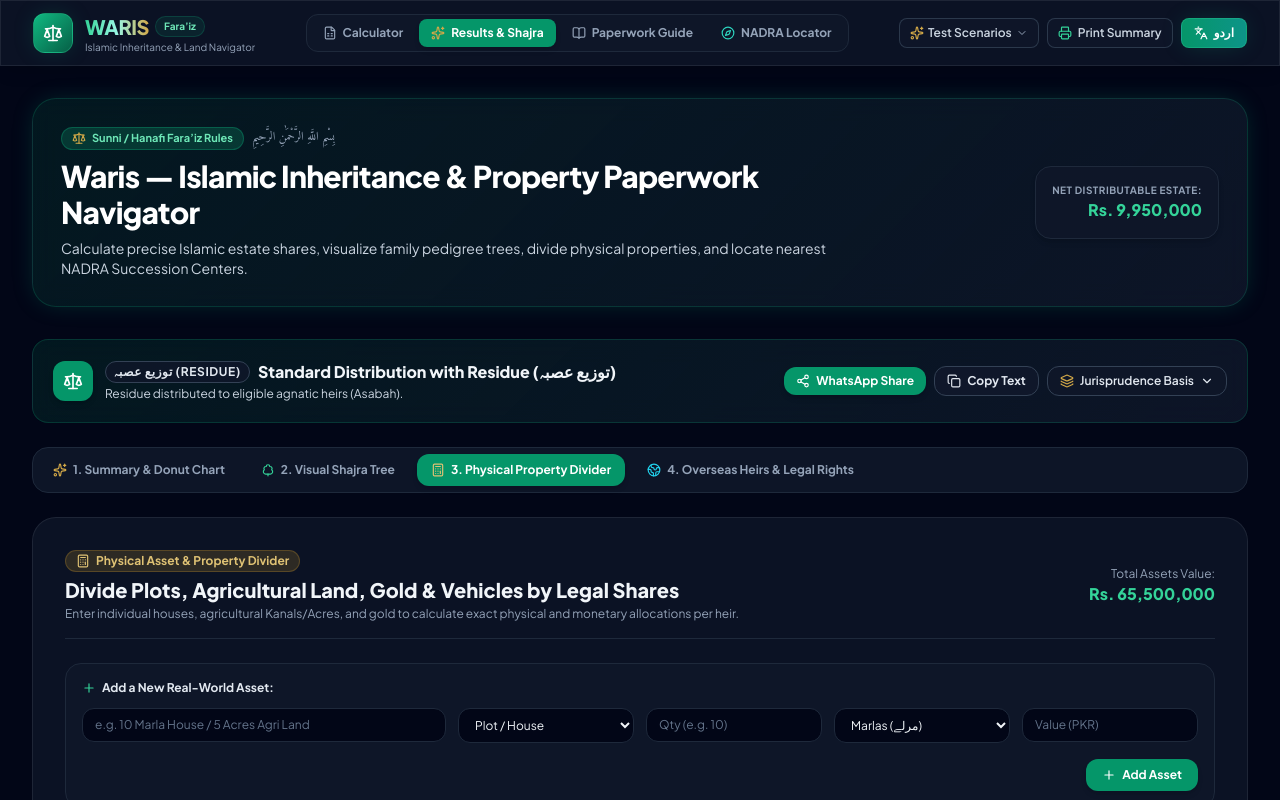
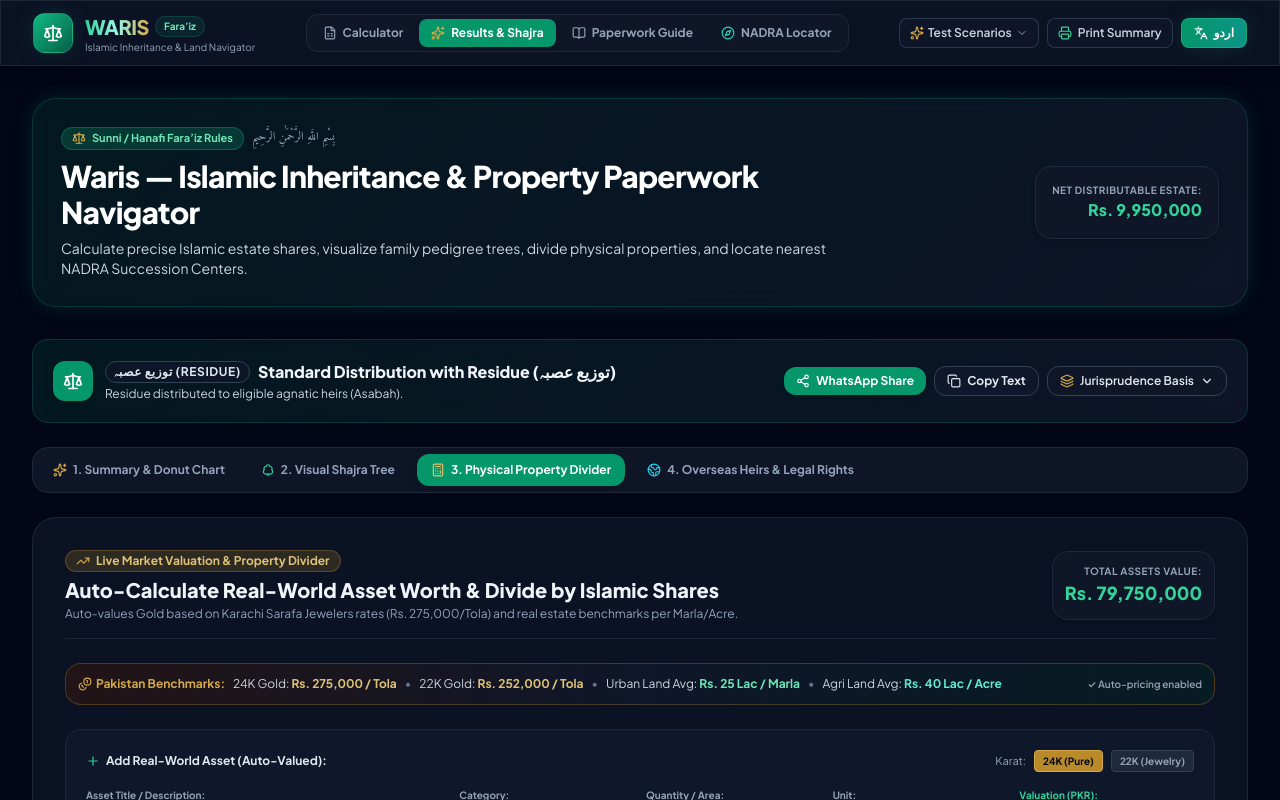
Before and after one commit to tajmomin/waris-app, a React (Vite) app: page / in a window 1280 px wide. Both pictures are taken after a click on the button "Asset Divider". Shown: the top 800 px of the page. Built offline with nearby package versions, Linux system fonts and the light colour scheme; a web font is replaced by a local one.

Commit message:
Add Live Pakistani Market Auto-Pricing Engine for Gold (Sarafa rates), Urban Houses (Marlas/Kanals), and Agricultural Land

```diff
--- a/src/components/AssetBreakdownCalculator.jsx
+++ b/src/components/AssetBreakdownCalculator.jsx
@@ -1,4 +1,4 @@
-import React, { useState } from 'react';
+import React, { useState, useEffect } from 'react';
 import {
   Building2,
   Coins,
@@ -11,48 +11,130 @@
   Calculator,
   ArrowRight,
   Scale,
+  RefreshCw,
+  TrendingUp,
+  CheckCircle2,
 } from 'lucide-react';
 import { formatPKR } from '../utils/inheritanceCalculator';
+
+// Benchmark market rates in Pakistan (August 2026)
+export const PAKISTAN_MARKET_RATES = {
+  gold_24k_tola: 275000,
+  gold_22k_tola: 252000,
+  gold_24k_gram: 23577,
+  silver_tola: 3050,
+  property_marla_avg: 2500000, // 25 Lacs per Marla average urban
+  property_kanal_avg: 50000000, // 5 Crore per Kanal urban
+  property_sqyard_avg: 120000, // 1.2 Lacs per Sq. Yard (Karachi)
+  agri_acre_avg: 4000000, // 40 Lacs per Acre
+  agri_kanal_avg: 500000, // 5 Lacs per Kanal agri
+  vehicle_avg: 4000000, // 40 Lacs average sedan
+};
 
 export default function AssetBreakdownCalculator({ results, lang }) {
   const [assets, setAssets] = useState([
     {
       id: '1',
-      category: 'property', // 'property' | 'agri' | 'gold' | 'bank' | 'vehicle'
-      titleEn: 'Residential House (1 Kanal - DHA Lahore)',
-      titleUr: 'رہائشی مکان (1 کنال - ڈی ایچ اے لاہور)',
-      unitType: 'Kanal',
-      unitQuantity: 1, // 1 Kanal = 20 Marlas
-      unitConversion: 20, // 20 Marlas
-      estimatedPkr: 45000000,
+      category: 'property',
+      titleEn: 'Residential House (1 Kanal - DHA)',
+      titleUr: 'رہائشی مکان (1 کنال - ڈی ایچ اے)',
+      unitType: 'Kanals',
+      unitQuantity: 1,
+      estimatedPkr: 50000000,
+      autoPriced: true,
     },
     {
       id: '2',
       category: 'agri',
-      titleEn: 'Agricultural Land (Tehsil Depalpur / Okara)',
-      titleUr: 'زرعی اراضی (تحصیل دیپالپور)',
+      titleEn: 'Agricultural Land (4 Acres - Punjab)',
+      titleUr: 'زرعی اراضی (4 ایکڑ / قلعے)',
       unitType: 'Acres',
-      unitQuantity: 4, // 4 Acres = 32 Kanals
-      unitConversion: 32, // 32 Kanals
+      unitQuantity: 4,
       estimatedPkr: 16000000,
+      autoPriced: true,
     },
     {
       id: '3',
       category: 'gold',
-      titleEn: 'Gold Jewelry (Zewar)',
-      titleUr: 'طلائی زیورات (سونا)',
+      titleEn: '24K Gold Jewelry (50 Tolas)',
+      titleUr: 'طلائی زیورات 24 قیراط (50 تولے)',
       unitType: 'Tolas',
-      unitQuantity: 18,
-      unitConversion: 18,
-      estimatedPkr: 4500000,
+      unitQuantity: 50,
+      estimatedPkr: 13750000,
+      autoPriced: true,
     },
   ]);
 
   const [newTitle, setNewTitle] = useState('');
-  const [newCategory, setNewCategory] = useState('property');
-  const [newQty, setNewQty] = useState('');
-  const [newUnit, setNewUnit] = useState('Marlas');
-  const [newVal, setNewVal] = useState('');
+  const [newCategory, setNewCategory] = useState('gold');
+  const [newQty, setNewQty] = useState('50');
+  const [newUnit, setNewUnit] = useState('Tolas');
+  const [newVal, setNewVal] = useState('13750000');
+  const [goldKarat, setGoldKarat] = useState('24k'); // '24k' | '22k'
+  const [useAutoRate, setUseAutoRate] = useState(true);
+
+  // Helper to compute automatic valuation based on category and quantity
+  const calculateBenchmarkValue = (category, qty, unit, karat = '24k') => {
+    const q = Number(qty) || 0;
+    if (q <= 0) return 0;
+
+    if (category === 'gold') {
+      if (unit === 'Tolas') {
+        const rate = karat === '24k' ? PAKISTAN_MARKET_RATES.gold_24k_tola : PAKISTAN_MARKET_RATES.gold_22k_tola;
+        return q * rate;
+      }
+      if (unit === 'Grams') {
+        return q * PAKISTAN_MARKET_RATES.gold_24k_gram;
+      }
+    } else if (category === 'silver') {
+      return q * PAKISTAN_MARKET_RATES.silver_tola;
+    } else if (category === 'property') {
+      if (unit === 'Marlas') return q * PAKISTAN_MARKET_RATES.property_marla_avg;
+      if (unit === 'Kanals') return q * PAKISTAN_MARKET_RATES.property_kanal_avg;
+      if (unit === 'Sq. Yards') return q * PAKISTAN_MARKET_RATES.property_sqyard_avg;
+      if (unit === 'Units') return q * 30000000;
+    } else if (category === 'agri') {
+      if (unit === 'Acres') return q * PAKISTAN_MARKET_RATES.agri_acre_avg;
+      if (unit === 'Kanals') return q * PAKISTAN_MARKET_RATES.agri_kanal_avg;
+      if (unit === 'Marlas') return q * (PAKISTAN_MARKET_RATES.agri_kanal_avg / 20);
+    } else if (category === 'vehicle') {
+      return q * PAKISTAN_MARKET_RATES.vehicle_avg;
+    }
+    return 0;
+  };
+
+  // Whenever category, qty, unit, or gold karat changes, update estimated value if auto-rate is active
+  useEffect(() => {
+    if (useAutoRate) {
+      const benchmark = calculateBenchmarkValue(newCategory, newQty, newUnit, goldKarat);
+      if (benchmark > 0) {
+        setNewVal(benchmark.toString());
+      }
+    }
+  }, [newCategory, newQty, newUnit, goldKarat, useAutoRate]);
+
+  // Adjust unit types when category changes
+  const handleCategoryChange = (cat) => {
+    setNewCategory(cat);
+    if (cat === 'gold') {
+      setNewUnit('Tolas');
+      if (!newTitle || newTitle.includes('House') || newTitle.includes('Land')) {
+        setNewTitle('Gold Jewelry / Biscuits');
+      }
+    } else if (cat === 'property') {
+      setNewUnit('Marlas');
+      setNewTitle('Residential House / Plot');
+    } else if (cat === 'agri') {
+      setNewUnit('Acres');
+      setNewTitle('Agricultural Farm Land');
+    } else if (cat === 'vehicle') {
+      setNewUnit('Units');
+      setNewTitle('Motor Vehicle (Car/Jeep)');
+    } else if (cat === 'bank') {
+      setNewUnit('PKR');
+      setNewTitle('Bank Deposit / Prize Bonds');
+    }
+  };
 
   if (!results || !results.heirsList) return null;
   const { heirsList } = results;
@@ -61,21 +143,28 @@
 
   const handleAddAsset = (e) => {
     e.preventDefault();
-    if (!newTitle.trim()) return;
+    const finalTitle = newTitle.trim() || `${newQty} ${newUnit} ${newCategory.toUpperCase()}`;
+    let finalVal = Number(newVal);
+
+    // If value is 0 or empty, compute benchmark automatically
+    if (!finalVal || finalVal <= 0) {
+      finalVal = calculateBenchmarkValue(newCategory, newQty, newUnit, goldKarat);
+    }
 
     const newAsset = {
       id: Date.now().toString(),
       category: newCategory,
-      titleEn: newTitle,
-      titleUr: newTitle,
+      titleEn: finalTitle,
+      titleUr: finalTitle,
       unitType: newUnit,
       unitQuantity: Number(newQty) || 1,
-      estimatedPkr: Number(newVal) || 0,
+      estimatedPkr: finalVal,
+      autoPriced: useAutoRate,
     };
 
     setAssets([...assets, newAsset]);
     setNewTitle('');
-    setNewQty('');
+    setNewQty('1');
     setNewVal('');
   };
 
@@ -85,131 +174,241 @@
 
   return (
     <div className="glass-panel p-6 sm:p-8 rounded-3xl border border-slate-800 space-y-6">
-      {/* Header */}
+      {/* Header with Live Valuation Indicator */}
       <div className="flex flex-col sm:flex-row sm:items-center justify-between gap-3 border-b border-slate-800 pb-4">
         <div>
           <div className="flex items-center gap-2">
             <span className="text-xs px-2.5 py-0.5 rounded-full bg-gold-500/20 text-gold-300 font-bold border border-gold-500/30 flex items-center gap-1.5">
-              <Calculator className="w-3.5 h-3.5" />
-              <span>{lang === 'ur' ? 'جائیداد و اثاثہ جات تقسیم کار' : 'Physical Asset & Property Divider'}</span>
+              <TrendingUp className="w-3.5 h-3.5 text-gold-400" />
+              <span>{lang === 'ur' ? 'لائیو مارکیٹ ریٹ و اثاثہ جات تقسیم کار' : 'Live Market Valuation & Property Divider'}</span>
             </span>
           </div>
           <h3 className="text-lg sm:text-xl font-extrabold text-slate-100 mt-1">
             {lang === 'ur'
-              ? 'مکان، زرعی اراضی، سونا اور گاڑیوں کی شرعی تقسیم'
-              : 'Divide Plots, Agricultural Land, Gold & Vehicles by Legal Shares'}
+              ? 'موجودہ ملکی مارکیٹ ریٹ کے مطابق سونا، مکان اور اراضی کی تقسیم'
+              : 'Auto-Calculate Real-World Asset Worth & Divide by Islamic Shares'}
           </h3>
           <p className="text-xs text-slate-400 mt-0.5">
             {lang === 'ur'
-              ? 'اپنے مکانات، پلاٹس اور زیورات درج کریں اور دیکھیں کہ ہر وارث کو کتنا رقبہ اور حصہ ملتا ہے۔'
-              : 'Enter individual houses, agricultural Kanals/Acres, and gold to calculate exact physical and monetary allocations per heir.'}
+              ? 'سونے کے موجودہ صرافہ ریٹ (2,75,000 روپے فی تولہ) اور رئیل اسٹیٹ اوسط پر مبنی خودکار مالی تخمینہ۔'
+              : 'Auto-values Gold based on Karachi Sarafa Jewelers rates (Rs. 275,000/Tola) and real estate benchmarks per Marla/Acre.'}
           </p>
         </div>
 
-        <div className="text-right">
-          <span className="text-xs text-slate-400 block">
+        <div className="text-left sm:text-right bg-slate-900/90 p-3 rounded-2xl border border-slate-800 shadow-md shrink-0">
+          <span className="text-[10px] text-slate-400 block font-bold uppercase tracking-wider">
             {lang === 'ur' ? 'اثاثہ جات کی کل مالیت:' : 'Total Assets Value:'}
           </span>
-          <span className="text-base font-extrabold text-emerald-400">
+          <span className="text-base sm:text-lg font-black text-emerald-400">
             {formatPKR(totalAssetValue)}
           </span>
         </div>
       </div>
 
+      {/* Live Market Rates Benchmark Ticker Bar */}
+      <div className="p-3 rounded-2xl bg-gradient-to-r from-amber-950/40 via-slate-900 to-emerald-950/40 border border-gold-500/30 flex flex-wrap items-center justify-between gap-2 text-xs">
+        <div className="flex items-center gap-2">
+          <span className="font-bold text-gold-400 flex items-center gap-1">
+            <Coins className="w-3.5 h-3.5" />
+            <span>{lang === 'ur' ? 'مارکیٹ ریٹس:' : 'Pakistan Benchmarks:'}</span>
+          </span>
+          <span className="text-slate-300">
+            24K Gold: <strong className="text-gold-300">Rs. 275,000 / Tola</strong>
+          </span>
+          <span className="text-slate-500">•</span>
+          <span className="text-slate-300">
+            22K Gold: <strong className="text-gold-300">Rs. 252,000 / Tola</strong>
+          </span>
+          <span className="text-slate-500 hidden md:inline">•</span>
+          <span className="text-slate-300 hidden md:inline">
+            Urban Land Avg: <strong className="text-emerald-300">Rs. 25 Lac / Marla</strong>
+          </span>
+          <span className="text-slate-500 hidden lg:inline">•</span>
+          <span className="text-slate-300 hidden lg:inline">
+            Agri Land Avg: <strong className="text-teal-300">Rs. 40 Lac / Acre</strong>
+          </span>
+        </div>
+
+        <span className="text-[10px] text-slate-400 font-semibold">
+          ✓ {lang === 'ur' ? 'آٹو کیلکولیشن فعال ہے' : 'Auto-pricing enabled'}
+        </span>
+      </div>
+
       {/* Add New Asset Form */}
-      <form onSubmit={handleAddAsset} className="p-4 rounded-2xl bg-slate-900/90 border border-slate-800 space-y-3">
+      <form onSubmit={handleAddAsset} className="p-4 sm:p-5 rounded-2xl bg-slate-900 border border-slate-800 space-y-4">
+        <div className="flex items-center justify-between">
           <span className="text-xs font-bold text-slate-200 flex items-center gap-1.5">
             <Plus className="w-3.5 h-3.5 text-emerald-400" />
-          <span>{lang === 'ur' ? 'نیا اثاثہ شامل کریں:' : 'Add a New Real-World Asset:'}</span>
+            <span>{lang === 'ur' ? 'نیا اثاثہ درج کریں:' : 'Add Real-World Asset (Auto-Valued):'}</span>
           </span>
 
+          {newCategory === 'gold' && (
+            <div className="flex items-center gap-2 text-xs">
+              <span className="text-slate-400 text-[11px]">{lang === 'ur' ? 'قیراط:' : 'Karat:'}</span>
+              <button
+                type="button"
+                onClick={() => setGoldKarat('24k')}
+                className={`px-2 py-0.5 rounded text-[10px] font-bold border transition ${
+                  goldKarat === '24k'
+                    ? 'bg-gold-500 text-slate-950 border-gold-400'
+                    : 'bg-slate-800 text-slate-400 border-slate-700'
+                }`}
+              >
+                24K (Pure)
+              </button>
+              <button
+                type="button"
+                onClick={() => setGoldKarat('22k')}
+                className={`px-2 py-0.5 rounded text-[10px] font-bold border transition ${
+                  goldKarat === '22k'
+                    ? 'bg-gold-500 text-slate-950 border-gold-400'
+                    : 'bg-slate-800 text-slate-400 border-slate-700'
+                }`}
+              >
+                22K (Jewelry)
+              </button>
+            </div>
+          )}
+        </div>
+
         <div className="grid grid-cols-1 sm:grid-cols-12 gap-3">
+          {/* Asset Title */}
           <div className="sm:col-span-4">
+            <label className="block text-[10px] text-slate-400 font-bold mb-1">
+              {lang === 'ur' ? 'اثاثہ کا نام / تفصیل:' : 'Asset Title / Description:'}
+            </label>
             <input
               type="text"
-              placeholder={lang === 'ur' ? 'مثلاً: 10 مرلہ مکان / 5 ایکڑ زرعی زمین' : 'e.g. 10 Marla House / 5 Acres Agri Land'}
+              placeholder={lang === 'ur' ? 'مثلاً: 50 تولہ سونا / 10 مرلہ مکان' : 'e.g. 50 Tola Gold / 1 Kanal House'}
               value={newTitle}
               onChange={(e) => setNewTitle(e.target.value)}
               className="w-full px-3 py-2 bg-slate-950 border border-slate-800 rounded-xl text-xs text-slate-100 placeholder-slate-500 focus:outline-none focus:border-emerald-500"
             />
           </div>
 
+          {/* Category */}
           <div className="sm:col-span-2">
+            <label className="block text-[10px] text-slate-400 font-bold mb-1">
+              {lang === 'ur' ? 'قسم:' : 'Category:'}
+            </label>
             <select
               value={newCategory}
-              onChange={(e) => setNewCategory(e.target.value)}
+              onChange={(e) => handleCategoryChange(e.target.value)}
               className="w-full px-3 py-2 bg-slate-950 border border-slate-800 rounded-xl text-xs text-slate-100 focus:outline-none focus:border-emerald-500"
             >
-              <option value="property">{lang === 'ur' ? 'رہائشی/کمرشل پلاٹ' : 'Plot / House'}</option>
+              <option value="gold">{lang === 'ur' ? 'سونا (Gold)' : 'Gold'}</option>
+              <option value="property">{lang === 'ur' ? 'رہائشی مکان / پلاٹ' : 'House / Plot'}</option>
               <option value="agri">{lang === 'ur' ? 'زرعی اراضی' : 'Agri Land'}</option>
-              <option value="gold">{lang === 'ur' ? 'سونا / زیورات' : 'Gold / Jewelry'}</option>
+              <option value="vehicle">{lang === 'ur' ? 'گاڑی / سواری' : 'Vehicle'}</option>
               <option value="bank">{lang === 'ur' ? 'بینک اکاؤنٹ' : 'Bank Balance'}</option>
-              <option value="vehicle">{lang === 'ur' ? 'گاڑی / سواری' : 'Vehicle'}</option>
             </select>
           </div>
 
+          {/* Quantity */}
           <div className="sm:col-span-2">
+            <label className="block text-[10px] text-slate-400 font-bold mb-1">
+              {lang === 'ur' ? 'مقدار / رقبہ:' : 'Quantity / Area:'}
+            </label>
             <input
               type="number"
-              placeholder={lang === 'ur' ? 'مقدار (مثلاً 10)' : 'Qty (e.g. 10)'}
+              placeholder="Qty"
               value={newQty}
               onChange={(e) => setNewQty(e.target.value)}
-              className="w-full px-3 py-2 bg-slate-950 border border-slate-800 rounded-xl text-xs text-slate-100 placeholder-slate-500 focus:outline-none focus:border-emerald-500"
+              className="w-full px-3 py-2 bg-slate-950 border border-slate-800 rounded-xl text-xs text-slate-100 placeholder-slate-500 focus:outline-none focus:border-emerald-500 font-bold"
             />
           </div>
 
+          {/* Unit Type */}
           <div className="sm:col-span-2">
+            <label className="block text-[10px] text-slate-400 font-bold mb-1">
+              {lang === 'ur' ? 'پیمائش کا یونٹ:' : 'Unit:'}
+            </label>
             <select
               value={newUnit}
               onChange={(e) => setNewUnit(e.target.value)}
               className="w-full px-3 py-2 bg-slate-950 border border-slate-800 rounded-xl text-xs text-slate-100 focus:outline-none focus:border-emerald-500"
             >
+              {newCategory === 'gold' && (
+                <>
+                  <option value="Tolas">Tolas (تولے)</option>
+                  <option value="Grams">Grams (گرام)</option>
+                </>
+              )}
+              {newCategory === 'property' && (
+                <>
                   <option value="Marlas">Marlas (مرلے)</option>
                   <option value="Kanals">Kanals (کنال)</option>
+                  <option value="Sq. Yards">Sq. Yards (گز)</option>
+                  <option value="Units">Units (مکان)</option>
+                </>
+              )}
+              {newCategory === 'agri' && (
+                <>
                   <option value="Acres">Acres (ایکڑ / قلعے)</option>
-              <option value="Sq. Yards">Sq. Yards (گز)</option>
-              <option value="Tolas">Tolas (تولے)</option>
-              <option value="Units">Units (تعداد)</option>
+                  <option value="Kanals">Kanals (کنال)</option>
+                  <option value="Marlas">Marlas (مرلے)</option>
+                </>
+              )}
+              {newCategory === 'vehicle' && (
+                <option value="Units">Units (گاڑیاں)</option>
+              )}
+              {newCategory === 'bank' && (
+                <option value="PKR">PKR (روپے)</option>
+              )}
             </select>
           </div>
 
+          {/* Calculated Valuation in PKR */}
           <div className="sm:col-span-2">
+            <label className="block text-[10px] text-emerald-400 font-bold mb-1">
+              {lang === 'ur' ? 'تخمینی مالیت (PKR):' : 'Valuation (PKR):'}
+            </label>
             <input
               type="number"
-              placeholder={lang === 'ur' ? 'مالیت (PKR)' : 'Value (PKR)'}
+              placeholder="Auto-calculated"
               value={newVal}
-              onChange={(e) => setNewVal(e.target.value)}
-              className="w-full px-3 py-2 bg-slate-950 border border-slate-800 rounded-xl text-xs text-slate-100 placeholder-slate-500 focus:outline-none focus:border-emerald-500"
+              onChange={(e) => {
+                setNewVal(e.target.value);
+                setUseAutoRate(false);
+              }}
+              className="w-full px-3 py-2 bg-slate-950 border border-emerald-500/50 rounded-xl text-xs text-emerald-300 font-bold focus:outline-none focus:border-emerald-400"
             />
           </div>
         </div>
 
-        <div className="flex justify-end pt-1">
+        <div className="flex flex-wrap items-center justify-between gap-2 pt-1 border-t border-slate-800">
+          <span className="text-[11px] text-slate-400">
+            {lang === 'ur'
+              ? `تخمینہ: ${formatPKR(Number(newVal) || 0)}`
+              : `Estimated Worth: ${formatPKR(Number(newVal) || 0)}`}
+          </span>
+
           <button
             type="submit"
-            className="px-4 py-2 bg-emerald-600 hover:bg-emerald-500 text-white font-bold text-xs rounded-xl shadow-md transition flex items-center gap-1.5"
+            className="px-4 py-2 bg-gradient-to-r from-emerald-600 to-teal-600 hover:from-emerald-500 hover:to-teal-500 text-white font-bold text-xs rounded-xl shadow-md transition flex items-center gap-1.5"
           >
             <Plus className="w-3.5 h-3.5" />
-            <span>{lang === 'ur' ? 'شامل کریں' : 'Add Asset'}</span>
+            <span>{lang === 'ur' ? 'شامل کریں اور تقسیم کریں' : 'Add & Divide Asset'}</span>
           </button>
         </div>
       </form>
 
       {/* Assets & Individual Heir Shares Grid */}
       <div className="space-y-4">
-        <h4 className="text-xs font-bold text-slate-300">
-          {lang === 'ur' ? 'اثاثہ وار شرعی تقسیم کا نقشہ:' : 'Per-Asset Legal Heir Allocation:'}
+        <h4 className="text-xs font-bold text-slate-300 flex items-center gap-1.5">
+          <Sparkles className="w-3.5 h-3.5 text-gold-400" />
+          <span>{lang === 'ur' ? 'اثاثہ وار شرعی تقسیم اور مالی حصہ:' : 'Per-Asset Physical Land & Monetary Allocation:'}</span>
         </h4>
 
         <div className="space-y-3">
           {assets.map((asset) => (
             <div
               key={asset.id}
-              className="p-4 rounded-2xl bg-slate-900 border border-slate-800 hover:border-slate-700 transition space-y-3"
+              className="p-4 sm:p-5 rounded-2xl bg-slate-900 border border-slate-800 hover:border-slate-700 transition space-y-3"
             >
               <div className="flex items-center justify-between">
-                <div className="flex items-center gap-2">
-                  <div className="w-8 h-8 rounded-lg bg-slate-800 flex items-center justify-center text-emerald-400">
+                <div className="flex items-center gap-3">
+                  <div className="w-9 h-9 rounded-xl bg-slate-800 flex items-center justify-center text-emerald-400 shrink-0">
                     {asset.category === 'property' ? (
                       <Building2 className="w-4 h-4" />
                     ) : asset.category === 'agri' ? (
@@ -221,12 +420,18 @@
                     )}
                   </div>
                   <div>
-                    <h5 className="text-xs font-bold text-slate-100">
+                    <h5 className="text-xs sm:text-sm font-extrabold text-slate-100">
                       {lang === 'ur' ? asset.titleUr : asset.titleEn}
                     </h5>
-                    <span className="text-[10px] text-slate-400">
-                      {asset.unitQuantity} {asset.unitType} • {formatPKR(asset.estimatedPkr)}
+                    <div className="flex items-center gap-2 text-[11px] text-slate-400">
+                      <span className="font-semibold text-slate-200">
+                        {asset.unitQuantity} {asset.unitType}
                       </span>
+                      <span>•</span>
+                      <span className="font-bold text-emerald-400">
+                        {formatPKR(asset.estimatedPkr)}
+                      </span>
+                    </div>
                   </div>
                 </div>
 
@@ -241,13 +446,13 @@
               </div>
 
               {/* Individual Shares for this Asset */}
-              <div className="grid grid-cols-2 sm:grid-cols-4 gap-2 pt-2 border-t border-slate-800/80">
+              <div className="grid grid-cols-2 sm:grid-cols-3 lg:grid-cols-5 gap-2 pt-2 border-t border-slate-800/80">
                 {heirsList.map((heir) => {
                   const heirPhysicalShare = (asset.unitQuantity * heir.rawFraction).toFixed(2);
                   const heirPkrShare = asset.estimatedPkr * heir.rawFraction;
 
                   return (
-                    <div key={heir.id} className="p-2 rounded-xl bg-slate-950/60 border border-slate-800/80 text-[11px]">
+                    <div key={heir.id} className="p-2.5 rounded-xl bg-slate-950/70 border border-slate-800 text-[11px] space-y-1">
                       <div className="flex items-center justify-between">
                         <span className="font-bold text-slate-200 truncate">
                           {lang === 'ur' ? heir.nameUr : heir.nameEn}
@@ -256,12 +461,22 @@
                           {heir.percentage}%
                         </span>
                       </div>
-                      <p className="text-slate-300 font-bold mt-1">
+
+                      <p className="text-slate-100 font-extrabold">
                         {heirPhysicalShare} {asset.unitType}
                       </p>
-                      <p className="text-[9.5px] text-gold-400">
+
+                      <p className="text-[10px] font-bold text-gold-400">
                         {formatPKR(heirPkrShare)}
                       </p>
+
+                      {heir.count > 1 && (
+                        <p className="text-[9px] text-slate-500">
+                          {lang === 'ur'
+                            ? `فی کس: ${formatPKR(heirPkrShare / heir.count)}`
+                            : `Per person: ${formatPKR(heirPkrShare / heir.count)}`}
+                        </p>
+                      )}
                     </div>
                   );
                 })}
```
Lines whose indentation alone changed are shown as unchanged.
